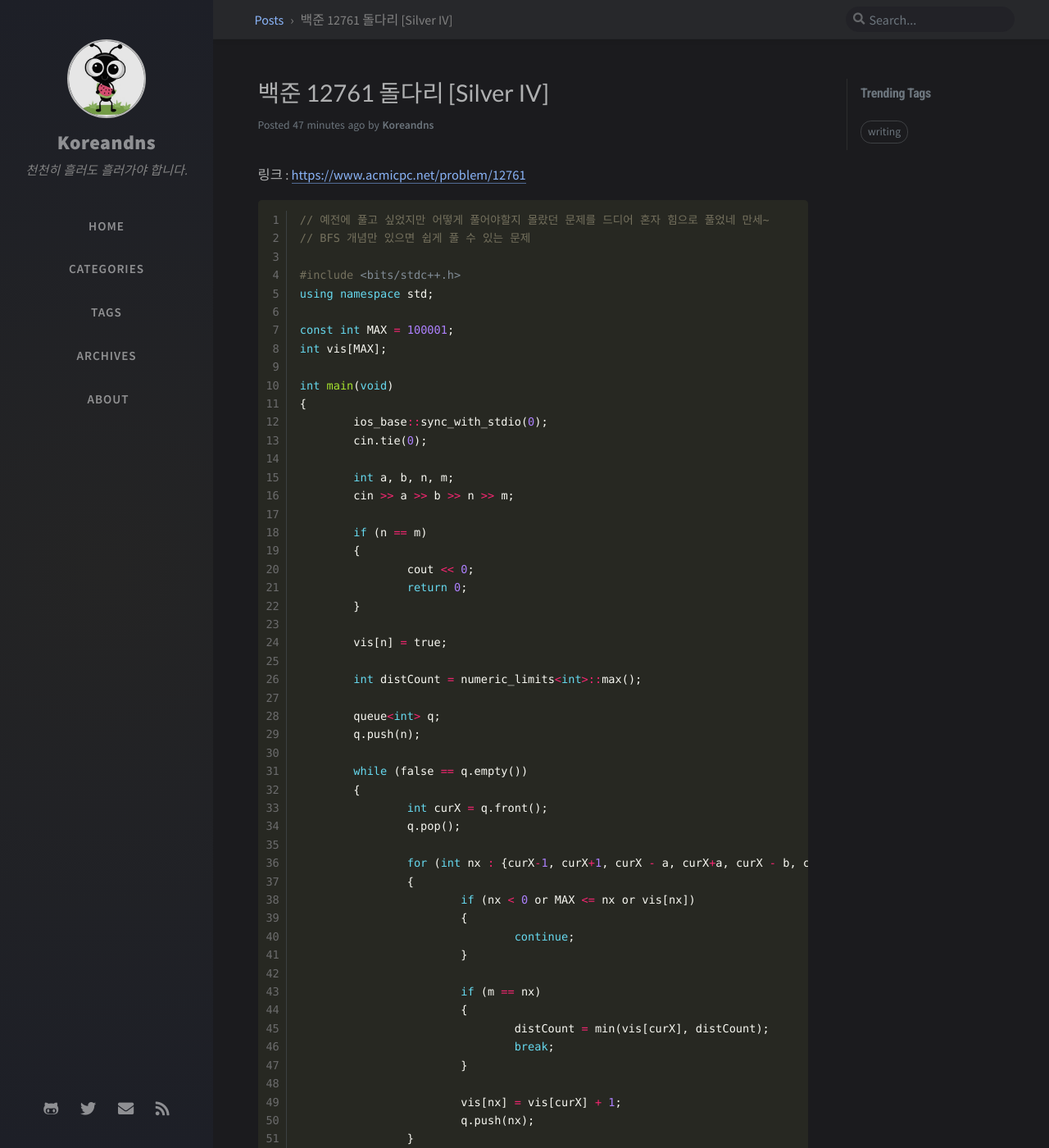
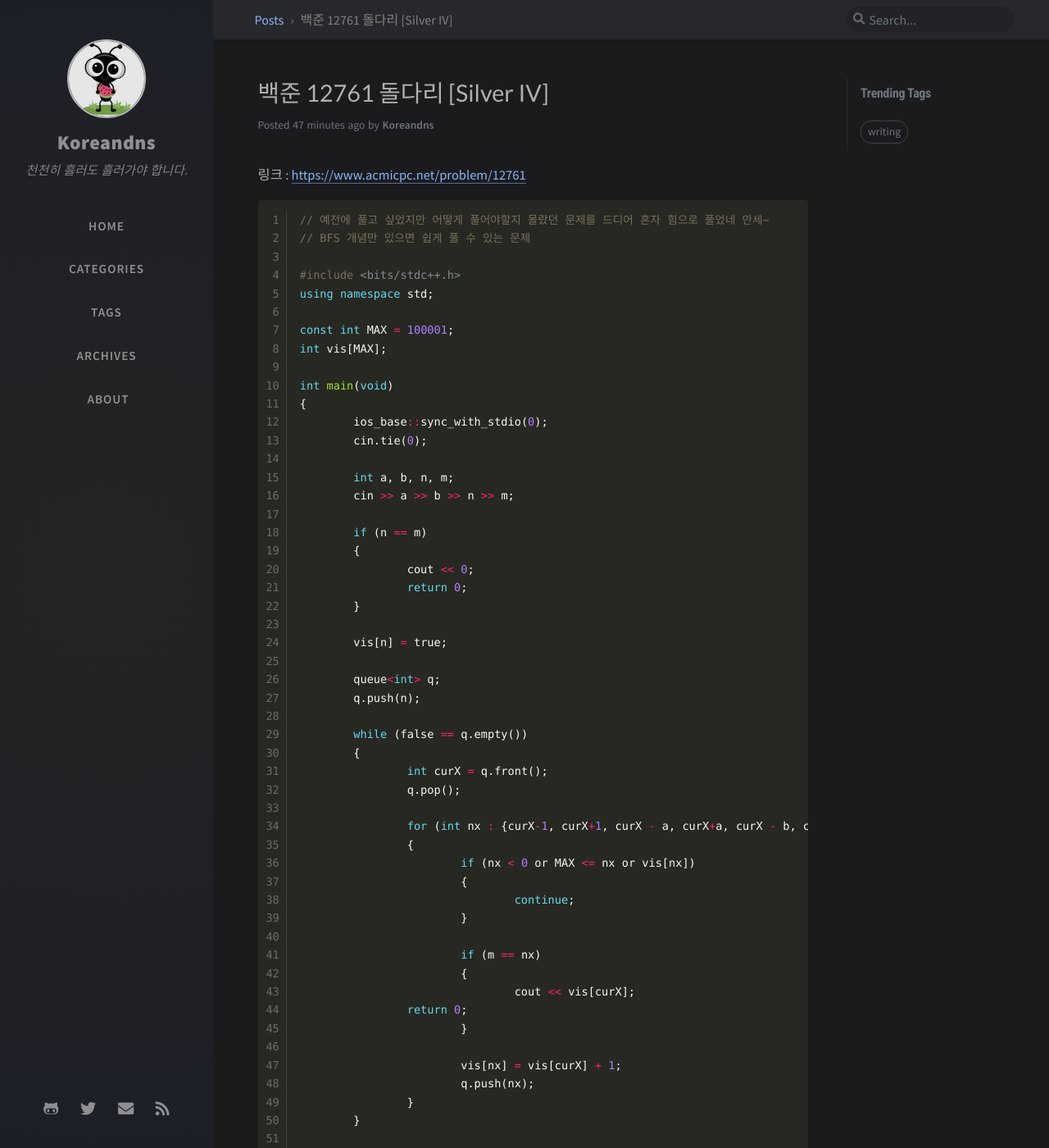
Before and after one commit to KoreanDNS/koreandns.github.io, a Jekyll site: the page built from _posts/2020-04-20-Stone-bridge.md, in a window 1280 px wide and 1400 px high. Shown: the whole window at 82% size. Built offline with Jekyll 4.4.1, drawn with Linux system fonts in a browser that asks for light colours; nearby versions of some CDN libraries; comment, search, counter and statistics services are not loaded; some of the changed text lies outside the part shown.

Commit message:
no message

````diff
--- a/_posts/2020-04-20-Stone-bridge.md
+++ b/_posts/2020-04-20-Stone-bridge.md
@@ -38,8 +38,6 @@ int main(void)
 
 	vis[n] = true;
 
-	int distCount = numeric_limits<int>::max();
-
 	queue<int> q;
 	q.push(n);
 
@@ -57,8 +55,8 @@ int main(void)
 
 			if (m == nx)
 			{
-				distCount = min(vis[curX], distCount);
-				break;
+				cout << vis[curX];
+                return 0;
 			}
 
 			vis[nx] = vis[curX] + 1;
@@ -66,7 +64,6 @@ int main(void)
 		}
 	}
 
-	cout << distCount;
 	return 0;
 }
 ```
````
